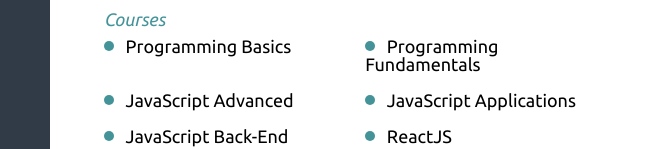
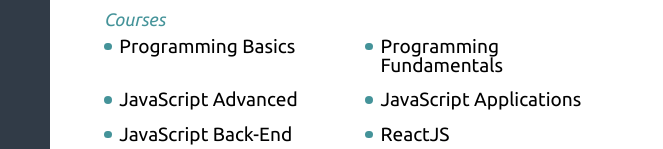
Before and after one commit to g-t-georgiev/my-online-resume, a website: page index.html in a window 1280 px wide. Shown: the part 636-785 px from the top of the page, 0-663 px from the left. Drawn offline with Linux system fonts and the light colour scheme.

Commit message:
Changed list, list bullet and list entry styles.

```diff
--- a/src/styles/_education.css
+++ b/src/styles/_education.css
@@ -70,20 +70,24 @@
 .education-entry-courses-list {
     display: grid;
     grid-template-columns: repeat(2, 1fr);
-    gap: 1rem .75rem;
-
-    font-size: 1rem;
-
+    gap: .85rem .75rem;
     max-inline-size: 100%;
     margin-block-start: .5rem;
+}
+
+.education-entry-course {
+    font-size: 1.0625rem;
+    position: relative;
+    padding-inline-start: .85rem;
 }
 
 .education-entry-course::before {
     content: '';
     display: inline-block;
-    margin-block-end: .1rem;
-    margin-inline-end: .65rem;
-    inline-size: .55rem;
+    position: absolute;
+    top: .35rem;
+    left: 0;
+    inline-size: .42rem;
     aspect-ratio: 1 / 1;
     border-radius: 100%;
     background-color: #449399;
```
